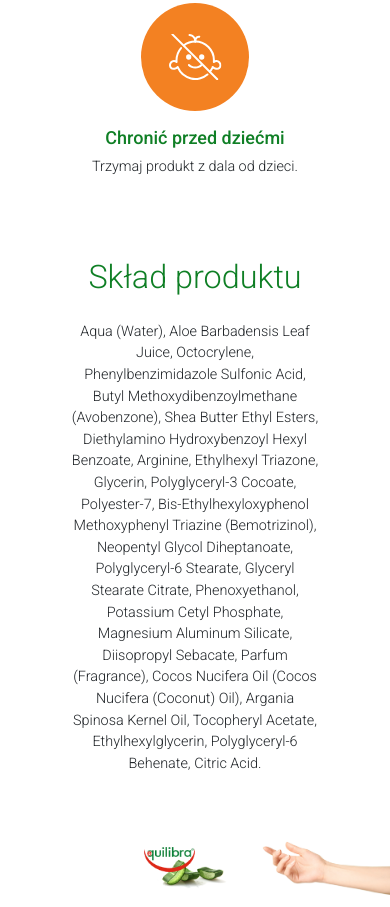
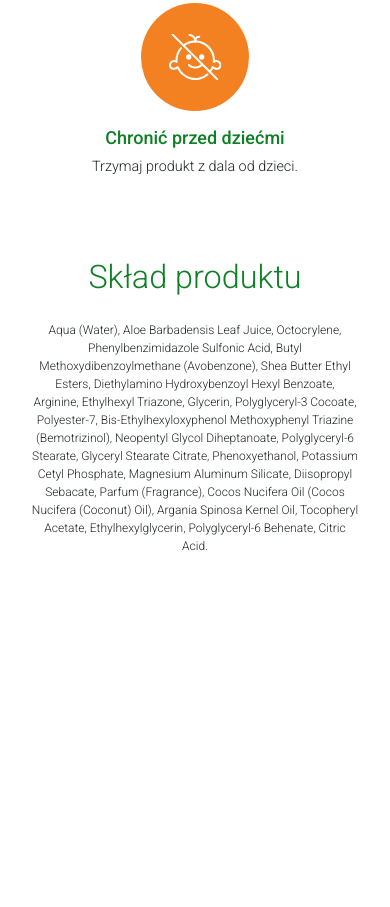
Before and after one commit to roommek/about-ad-task, a website: page public/index.html in a window 390 px wide. Shown: the part 5007-5914 px from the top of the page. After the commit the page ends 5626 px from the top, so only its background shows below. Drawn offline with nearby package versions, Linux system fonts and the light colour scheme; files that its build step writes are made by us from their sources.

Commit message:
Small css adjustment

```diff
--- a/public/index.html
+++ b/public/index.html
@@ -305,10 +305,10 @@
       </section>
 
     </div>
-    <section id="ingredients" class="overflow-hidden position-relative d-flex justify-content-center" style="width: 100%">
-      <div class="container text-center mx-auto" style="max-width: 70%; margin-bottom: 30%">
+    <section id="ingredients" class="overflow-hidden position-relative d-flex justify-content-center w-100">
+      <div class="container text-center mx-auto mb-5">
         <h2 class="mb-4 mb-xxl-6">Skład produktu</h2>
-        <p class="">
+        <p class="fs-10">
           Aqua (Water), Aloe Barbadensis Leaf Juice, Octocrylene, Phenylbenzimidazole Sulfonic Acid, Butyl Methoxydibenzoylmethane (Avobenzone),
           Shea Butter Ethyl Esters, Diethylamino Hydroxybenzoyl Hexyl Benzoate, Arginine, Ethylhexyl Triazone, Glycerin, Polyglyceryl-3 Cocoate,
           Polyester-7, Bis-Ethylhexyloxyphenol Methoxyphenyl Triazine (Bemotrizinol), Neopentyl Glycol Diheptanoate, Polyglyceryl-6 Stearate,
@@ -317,11 +317,11 @@
           Ethylhexylglycerin, Polyglyceryl-6 Behenate, Citric Acid.
         </p>
       </div>
-      <div class="position-absolute bottom-0">
+      <div class="position-absolute bottom-0 d-none d-md-flex">
         <img src="assets/images/logo_b.png" alt="" class="img-fluid z-5 position-absolute" style="width: 13%; left:37%; bottom: 16%">
         <img src="assets/images/aloe_small_b.png" alt="" class="img-fluid">
       </div>
-      <img src="assets/images/hand_b.png" alt="" class="img-fluid position-absolute end-0 bottom-0" style="width:35%;">
+      <img src="assets/images/hand_b.png" alt="" class="img-fluid position-absolute end-0 bottom-0 d-none d-md-flex" style="width:35%;">
     </section>
   </main>
   <script src="https://cdn.jsdelivr.net/npm/bootstrap@5.3.2/dist/js/bootstrap.bundle.min.js" integrity="sha384-C6RzsynM9kWDrMNeT87bh95OGNyZPhcTNXj1NW7RuBCsyN/o0jlpcV8Qyq46cDfL" crossorigin="anonymous"></script>
--- /dev/null
+++ b/src/scss/sections/_ingredients.scss
@@ -0,0 +1,15 @@
+@use '../_custom' as *;
+
+#ingredients .container {
+    p {
+        font-size: 12px;
+    }
+    @include media-breakpoint-up(md) {
+        max-width: 70%;
+        margin-bottom: 30% !important;
+
+        p {
+            font-size: 2em;
+        }
+    }
+}
--- a/src/scss/style.scss
+++ b/src/scss/style.scss
@@ -10,6 +10,7 @@
 @use 'sections/_pros';
 @use 'sections/_safety';
 @use 'sections/_usage';
+@use 'sections/_ingredients';
 
 @media (min-width: 0px) {
     .product_description, #ingredients .container {
```
Also changed, not shown: src/scss/sections/_pros.scss (line endings or trailing spaces).
